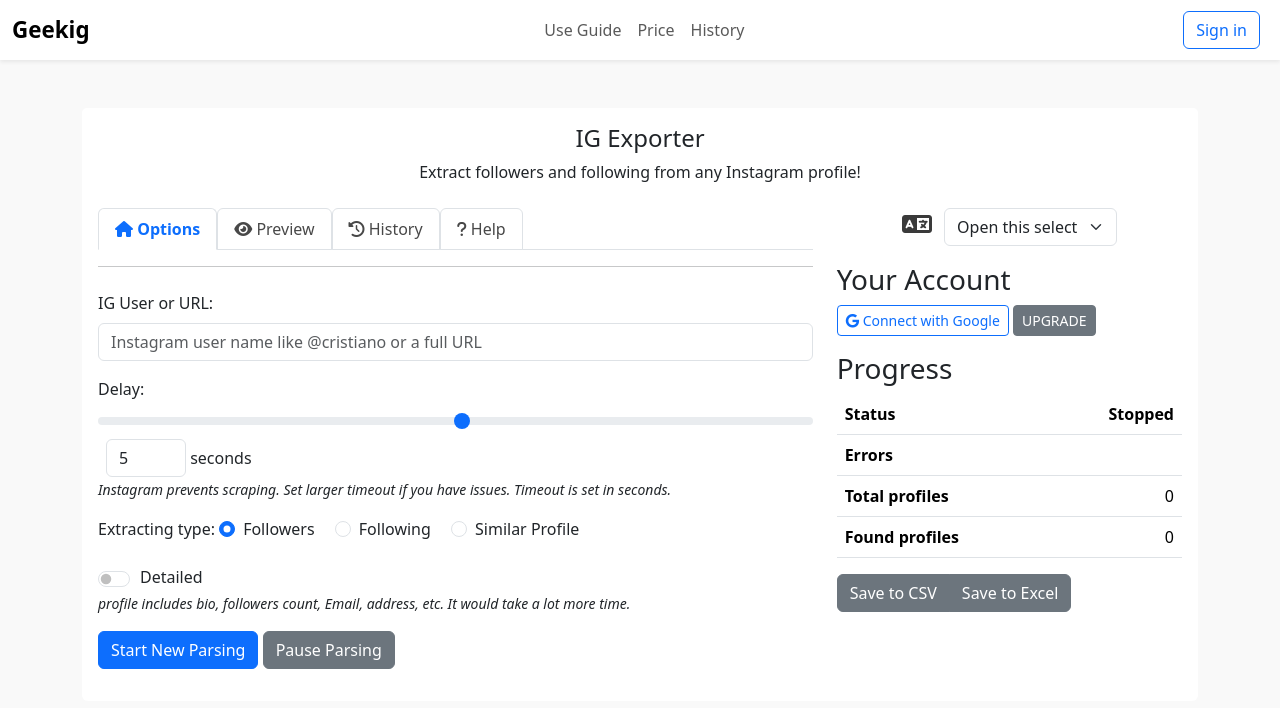
After one commit to doy1354/Geekig, a Django app: template templates/index1.html in a window 1280 px wide. The commit adds this page. Shown: the top 708 px of the page. Run offline with Django 3.2, Linux system fonts and the light colour scheme; the template is opened without the code that fills it, so the values that code supplies are empty; some libraries are stand-ins or nearby versions.

Commit message:
add anoher page

```diff
--- a/core/urls.py
+++ b/core/urls.py
@@ -1,9 +1,10 @@
 """Core > urls.py"""
 # DJANGO URLS
 from django.urls import path
+from core.views import ExportView
 # CORE IMPORTS
 app_name = 'core'
 
 urlpatterns = [
-
+    path('export/', ExportView.as_view(), name='export'),
 ]
--- a/core/views/__init__.py
+++ b/core/views/__init__.py
@@ -4,11 +4,12 @@
     CustomPasswordResetView
 )
 from .utlites import activate, update_session_language
+from .export import ExportView
 
 
 # update the following list to allow classes to be available for import
 # this is very useful especially when using from .file import *
 __all__ = [
     SignupView, LoginView, EmailVerification, IndexView, activate,
-    update_session_language, CustomPasswordResetView
+    update_session_language, CustomPasswordResetView, ExportView
 ]
--- a/core/views/registration.py
+++ b/core/views/registration.py
@@ -143,7 +143,7 @@
 
 class IndexView(TemplateView):
     """Index view"""
-    template_name = 'index.html'
+    template_name = 'index1.html'
 
     def get(self, request, *args, **kwargs):
         # redirect authenticated users
--- a/templates/base/dashboard_base.html
+++ b/templates/base/dashboard_base.html
@@ -3,9 +3,18 @@
 <html lang="en">
 <head>
   <meta charset="UTF-8">
-  <title>IGExporter Clone</title>
+  <!-- block title -->
+
+  <title>{% block title %}{% endblock %} :: IGExporter Clone</title>
   <meta name="viewport" content="width=device-width, initial-scale=1">
   <link href="https://cdn.jsdelivr.net/npm/bootstrap@5.3.3/dist/css/bootstrap.min.css" rel="stylesheet">
+  <!-- font awesome -->
+  <link rel="stylesheet" href="https://cdnjs.cloudflare.com/ajax/libs/font-awesome/6.5.1/css/all.min.css">
+
+  <!-- Extra css block -->
+  {% block extra_css %}
+  {% endblock %}
+
   <style>
     body {
       background-color: #f9f9f9;
@@ -88,5 +97,8 @@
 </div>
 
 <script src="https://cdn.jsdelivr.net/npm/bootstrap@5.3.3/dist/js/bootstrap.bundle.min.js"></script>
+
+{% block extra_js %}
+{% endblock %}
 </body>
 </html>
--- /dev/null
+++ b/templates/index1.html
@@ -0,0 +1,266 @@
+{% extends 'base/dashboard_base.html' %}
+
+{% load static %}
+{% block title %}Parsing Results{% endblock %}
+{% block extra_css %}
+<style>
+    .card{
+        border: 0px solid #e0e0e0;
+    }
+    .card-header{
+        border: none !important;
+    }
+    .nav-tabs .nav-link {
+        border: 1px solid #dee2e6;
+    }
+    .nav-tabs .nav-link {
+        color: #484848;
+    }
+    .select-dropdown{
+        width: 50%;
+        display: inline-block;
+    }
+    .gear{
+        font-size: 1.5rem;
+        color: #3a3a3a;
+    }
+</style>
+{% endblock %}
+
+
+{% block content %}
+<div class="row">
+    <div class="col-md-12">
+        <div class="card mt-5">
+            <div class="card-header bg-white text-center">
+                <h4 class="card-title my-2">IG Exporter</h4>
+                <p class="card-text">Extract followers and following from any Instagram profile!</p>
+            </div>
+            <div class="card-body">
+                <div class="row">
+                    <div class="col-md-8">
+                        <ul class="nav nav-tabs" id="myTab" role="tablist">
+                            <li class="nav-item" role="presentation">
+                                <button class="nav-link active" id="option-tab" data-bs-toggle="tab" data-bs-target="#option" type="button" role="tab" aria-controls="home" aria-selected="true">
+                                    <i class="fa-solid fa-house"></i> Options
+                                </button>
+                            </li>
+                            <li class="nav-item" role="presentation">
+                                <button class="nav-link" id="preview-tab" data-bs-toggle="tab" data-bs-target="#preview" type="button" role="tab" aria-controls="profile" aria-selected="false">
+                                    <i class="fa-solid fa-eye"></i> Preview
+                                </button>
+                            </li>
+                            <li class="nav-item" role="presentation">
+                                <button class="nav-link" id="history-tab" data-bs-toggle="tab" data-bs-target="#history" type="button" role="tab" aria-controls="contact" aria-selected="false">
+                                    <i class="fa-solid fa-clock-rotate-left"></i> History
+                                </button>
+                            </li>
+                            <li class="nav-item" role="presentation">
+                                <button class="nav-link" id="help-tab" data-bs-toggle="tab" data-bs-target="#help" type="button" role="tab" aria-controls="contact" aria-selected="false">
+                                    <i class="fa-solid fa-question"></i> Help
+                                </button>
+                            </li>
+                        </ul>
+                        <hr>
+                        <div class="tab-content" id="myTabContent">
+                            <div class="tab-pane fade show active" id="option" role="tabpanel" aria-labelledby="option-tab">
+                                <form action="" method="post" class="mt-4">
+                                    {% csrf_token %}
+                                    <div class="mb-3">
+                                        <label for="target" class="form-label">IG User or URL:</label>
+                                        <input type="text" class="form-control" id="target" name="target" placeholder="Instagram user name like @cristiano or a full URL">
+                                    </div>
+                                    <div class="mb-3">
+                                        <label for="customRange1" class="form-label">Delay:</label>
+                                        <input type="range" class="form-range" id="customRange1" min="5" max="60" oninput="syncRangeAndNumber(this.value)">
+                                        <input type="number" id="rangeValue" class="form-control ms-2 d-inline-block" style="width: 80px;" min="5" max="60" value="5" oninput="syncNumberAndRange(this.value)">
+                                        <label for="rangeValue">seconds</label> <br>
+                                        <small><i>Instagram prevents scraping. Set larger timeout if you have issues. Timeout is set in seconds.</i></small>
+                                    </div>
+                                    <div class="mb-3">
+                                        <label for="amount" class="form-label">Extracting type:</label>
+                                        <div class="form-check form-check-inline">
+                                            <input class="form-check-input" type="radio" name="scrapeType" id="followers" checked>
+                                            <label class="form-check-label" for="followers">Followers</label>
+                                        </div>
+                                        <div class="form-check form-check-inline">
+                                            <input class="form-check-input" type="radio" name="scrapeType" id="following">
+                                            <label class="form-check-label" for="following">Following</label>
+                                        </div>
+                                        <div class="form-check form-check-inline">
+                                            <input class="form-check-input" type="radio" name="scrapeType" id="similar">
+                                            <label class="form-check-label" for="similar">Similar Profile</label>
+                                        </div>
+                                    </div>
+                                    <div class="mb-3">
+                                        <div class="form-check form-switch toggle-switch">
+                                            <input class="form-check-input" type="checkbox" id="Details">
+                                            <label for="Details">Detailed</label>
+                                        </div>
+                                        <small><i>profile includes bio, followers count, Email, address, etc. It would take a lot more time.</i></small>
+                                    </div>
+                                    <div class="mb-3">
+                                        <button type="button" class="btn btn-primary"> Start New Parsing </button>
+                                        <button type="button" class="btn btn-secondary"> Pause Parsing </button>
+                                    </div>
+                                </form>
+                            </div>
+                            <div class="tab-pane fade" id="preview" role="tabpanel" aria-labelledby="preview-tab">
+                                <table class="table mt-2">
+                                    <thead>
+                                        <tr>
+                                            <th scope="col">ID</th>
+                                            <th scope="col">Username</th>
+                                            <th scope="col">Full Name</th>
+                                            <th scope="col">Followed by you</th>
+                                            <th scope="col">is verified</th>
+                                        </tr>
+                                    </thead>
+                                    <tbody>
+                                        <tr>
+                                            <th scope="row">1</th>
+                                            <td>Mark</td>
+                                            <td>Otto</td>
+                                            <td>@mdo</td>
+                                            <td>True</td>
+                                        </tr>
+                                        <tr>
+                                            <th scope="row">2</th>
+                                            <td>Jacob</td>
+                                            <td>Thornton</td>
+                                            <td>@fat</td>
+                                            <td>True</td>
+                                        </tr>
+                                        <tr>
+                                            <th scope="row">3</th>
+                                            <td colspan="2">Larry the Bird</td>
+                                            <td>@twitter</td>
+                                            <td>True</td>
+                                        </tr>
+                                    </tbody>
+                                </table>
+                            </div>
+                            <div class="tab-pane fade" id="history" role="tabpanel" aria-labelledby="history-tab">
+                                <table class="table mt-2">
+                                    <thead>
+                                        <tr>
+                                            <th scope="col">Index</th>
+                                            <th scope="col">Task</th>
+                                            <th scope="col">Type</th>
+                                            <th scope="col">Extracted</th>
+                                            <th scope="col"></th>
+                                        </tr>
+                                    </thead>
+                                    <tbody>
+                                        <tr>
+                                            <th scope="row">1</th>
+                                            <td>Mark</td>
+                                            <td>Otto</td>
+                                            <td>@mdo</td>
+                                            <td>True</td>
+                                        </tr>
+                                        <tr>
+                                            <th scope="row">2</th>
+                                            <td>Jacob</td>
+                                            <td>Thornton</td>
+                                            <td>@fat</td>
+                                            <td>True</td>
+                                        </tr>
+                                        <tr>
+                                            <th scope="row">3</th>
+                                            <td colspan="2">Larry the Bird</td>
+                                            <td>@twitter</td>
+                                            <td>True</td>
+                                        </tr>
+                                    </tbody>
+                                </table>
+                            </div>
+                            <div class="tab-pane fade" id="help" role="tabpanel" aria-labelledby="help-tab">
+                                <h5 class="mt-2">How to use?</h5>
+                                <p>1. Enter the Instagram username or URL you want to scrape.</p>
+                                <p>2. Choose the type of data you want to extract (Followers, Following, Similar Profile).</p>
+                                <p>3. Set the delay between requests to avoid being blocked by Instagram.</p>
+                                <p>4. Click on "Start New Parsing" to begin the extraction process.</p>
+                                <p>5. You can pause the parsing at any time.</p>
+                                <p>6. Check the "Preview" tab to see the extracted data.</p>
+                                <p>7. Check the "History" tab to see your previous tasks.</p>
+                                <p>8. If you have any issues, refer to the help section or contact support.</p>
+                                <p>9. For detailed data, check the "Detailed" option.</p>
+                                <p>10. Enjoy using IG Exporter!</p>
+                            </div>
+                        </div>
+                    </div>
+                    <div class="col-md-4">
+                        <div class="mb-3 text-center">
+                            <label for="gear" class="form-label me-2">
+                                <i class="fa-solid fa-language gear"></i>
+                            </label>
+                            <select class="form-select select-dropdown" aria-label="Default select example">
+                                <option selected>Open this select menu</option>
+                                <option value="1">One</option>
+                                <option value="2">Two</option>
+                                <option value="3">Three</option>
+                            </select>
+                        </div>
+                        <div class="mb-3">
+                            <h3>Your Account</h3>
+                            <button class="btn btn-sm btn-outline-primary">
+                                <i class="fa-brands fa-google"></i> Connect with Google
+                            </button>
+                            <button class="btn btn-sm btn-secondary">
+                                UPGRADE
+                            </button>
+                        </div>
+                        <div class="my-3">
+                            <h3>Progress</h3>
+                            <table class="table">
+                                <thead>
+                                    <tr>
+                                        <th scope="col">Status</th>
+                                        <th scope="col" class="text-end">Stopped</th>
+                                    </tr>
+                                </thead>
+                                <tbody>
+                                    <tr>
+                                        <th scope="row">Errors</th>
+                                        <td></td>
+                                    </tr>
+                                    <tr>
+                                        <th scope="row">Total profiles</th>
+                                        <td class="text-end">0</td>
+                                    </tr>
+                                    <tr>
+                                        <th scope="row">Found profiles</th>
+                                        <td class="text-end">0</td>
+                                    </tr>
+                                </tbody>
+                            </table>
+                            <div class="btn-group" role="group" aria-label="Basic example">
+                                <button type="button" class="btn btn-secondary">Save to CSV</button>
+                                <button type="button" class="btn btn-secondary">Save to Excel</button>
+                            </div>
+                        </div>
+                    </div>
+                </div>
+            </div>
+        </div>
+    </div>
+</div>
+
+{% endblock %}
+
+{% block extra_js %}
+<script>
+    function syncRangeAndNumber(value) {
+        document.getElementById('rangeValue').value = value;
+    }
+
+    function syncNumberAndRange(value) {
+        const rangeInput = document.getElementById('customRange1');
+        if (value >= rangeInput.min && value <= rangeInput.max) {
+            rangeInput.value = value;
+        }
+    }
+</script>
+<script src="https://kit.fontawesome.com/a076d05399.js" crossorigin="anonymous"></script>
+{% endblock %}
```
Also changed, not shown: core/views/export.py (added, +11 -0 lines), templates/index.html (+19 -0 lines), templates/snippets/search_form.html (deleted, +0 -10 lines).
